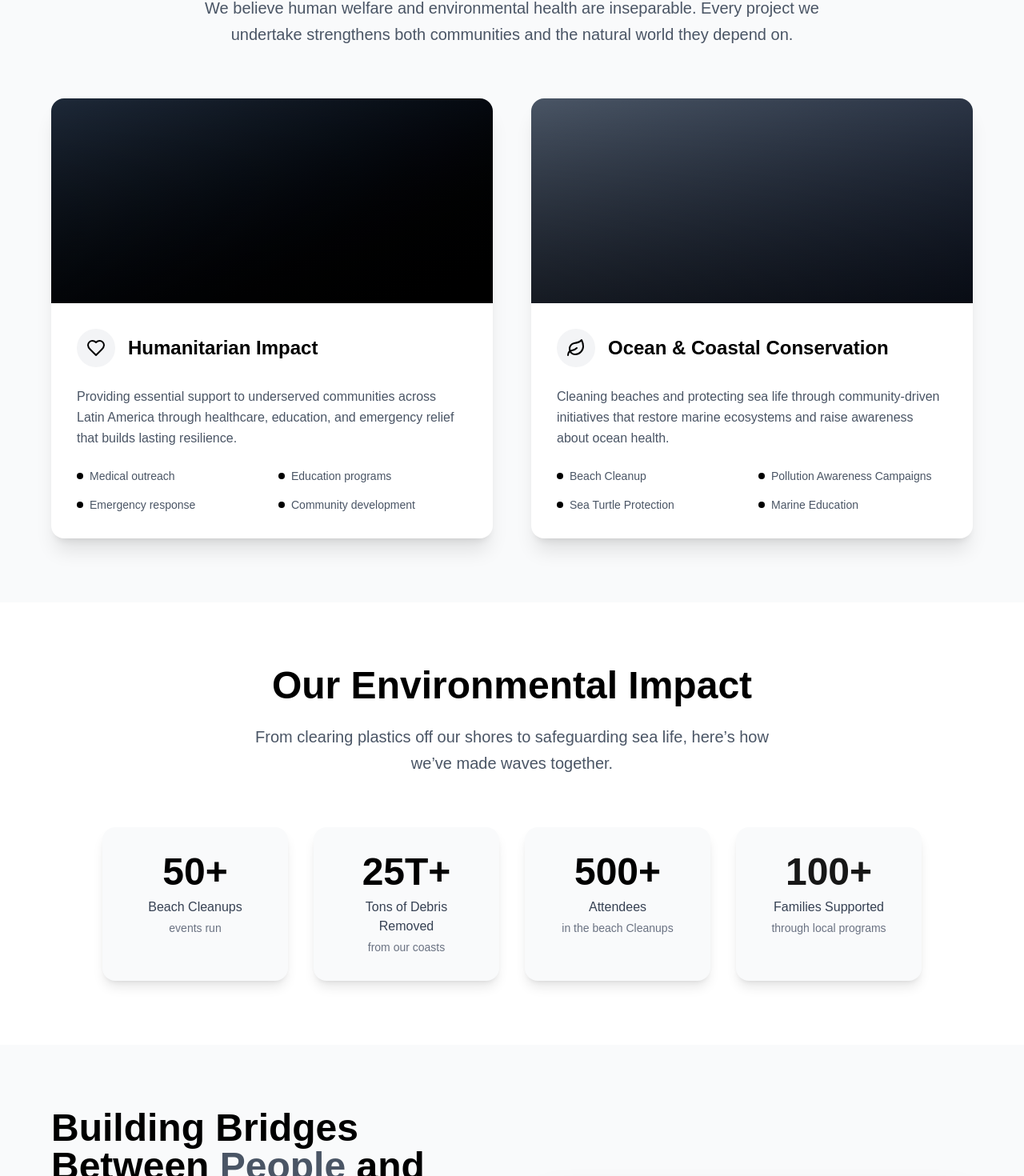
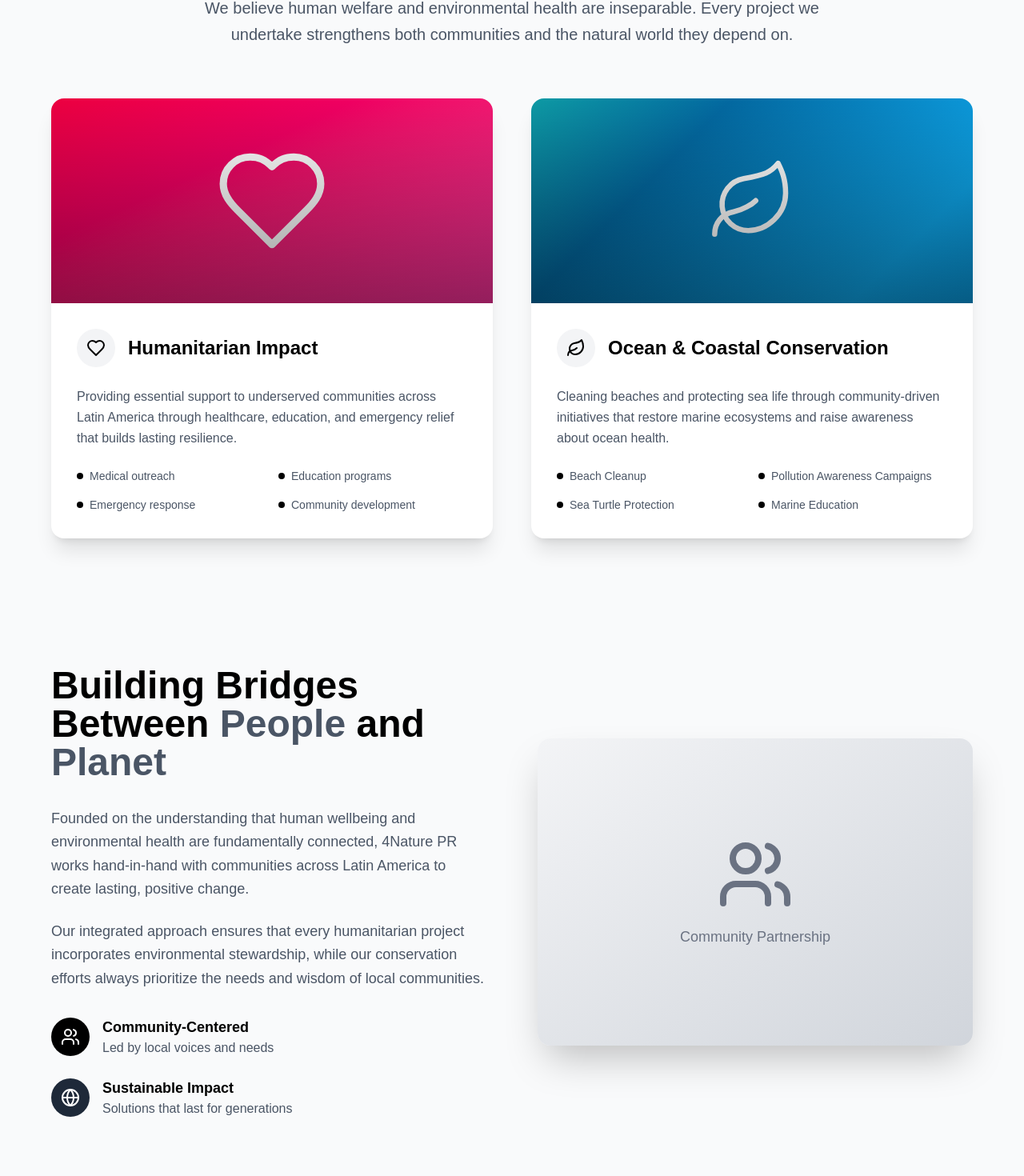
Before and after one commit to KevinIbarra1/4nature, a Next.js app: page / in a window 1280 px wide. Shown: the part 958-2428 px from the top of the page at 80% size. Built offline with nearby package versions, Linux system fonts and the light colour scheme.

Commit message:
add framer-motion for animations and enhance landing page with wave effects

```diff
--- a/package.json
+++ b/package.json
@@ -10,6 +10,7 @@
   },
   "dependencies": {
     "@lottiefiles/react-lottie-player": "^3.6.0",
+    "framer-motion": "^12.16.0",
     "lottie-react": "^2.4.1",
     "lucide-react": "^0.511.0",
     "next": "15.3.2",
--- a/src/app/page.js
+++ b/src/app/page.js
@@ -13,9 +13,19 @@ import {
   Instagram,
 } from "lucide-react";
 import { useState, useEffect } from "react";
+import { motion } from "framer-motion";
 
 export default function LandingPage() {
   const [isMenuOpen, setIsMenuOpen] = useState(false);
+
+
+
+
+
+  /* gradient wave animation (Ocean card) */
+  const waveAnim = {
+    backgroundPosition: ["0% 0%", "100% 100%", "0% 0%"],
+  };
 
   useEffect(() => {
     if (isMenuOpen) {
@@ -23,10 +33,18 @@ export default function LandingPage() {
     } else {
       document.body.classList.remove("overflow-hidden");
     }
-    return () => {
-      document.body.classList.remove("overflow-hidden");
+    return () => document.body.classList.remove("overflow-hidden");
+  }, [isMenuOpen]);
+
+  /* ---------- animation helpers ---------- */
+  const cardVariants = {
+    offscreen: { opacity: 0, y: 60 },
+    onscreen: {
+      opacity: 1,
+      y: 0,
+      transition: { duration: 0.6, ease: "easeOut" },
+    },
   };
-  }, [isMenuOpen]);
 
   return (
     <div className="min-h-screen bg-white scroll-smooth">
@@ -43,42 +61,26 @@ export default function LandingPage() {
                 className="rounded-full object-cover"
                 priority
               />
-              {/* Always show the title, even on mobile */}
-              <div>
               <h1 className="text-2xl font-bold text-black">4 Nature PR</h1>
-              </div>
             </div>
 
             {/* Desktop Navigation */}
             <nav className="hidden lg:flex items-center space-x-8">
+              {[
+                ["About", "#about"],
+                ["Our Work", "#mission"],
+                ["Impact", "#impact"],
+                ["Contact", "#contact"],
+              ].map(([label, href]) => (
                 <a
-                href="#about"
+                  key={label}
+                  href={href}
                   className="text-gray-700 hover:text-black font-medium transition-all duration-300 relative group"
                 >
-                About
-                <span className="absolute -bottom-1 left-0 w-0 h-0.5 bg-black transition-all duration-300 group-hover:w-full"></span>
+                  {label}
+                  <span className="absolute -bottom-1 left-0 w-0 h-0.5 bg-black transition-all duration-300 group-hover:w-full" />
                 </a>
-              <a
-                href="#mission"
-                className="text-gray-700 hover:text-black font-medium transition-all duration-300 relative group"
-              >
-                Our Work
-                <span className="absolute -bottom-1 left-0 w-0 h-0.5 bg-black transition-all duration-300 group-hover:w-full"></span>
-              </a>
-              <a
-                href="#impact"
-                className="text-gray-700 hover:text-black font-medium transition-all duration-300 relative group"
-              >
-                Impact
-                <span className="absolute -bottom-1 left-0 w-0 h-0.5 bg-black transition-all duration-300 group-hover:w-full"></span>
-              </a>
-              <a
-                href="#contact"
-                className="text-gray-700 hover:text-black font-medium transition-all duration-300 relative group"
-              >
-                Contact
-                <span className="absolute -bottom-1 left-0 w-0 h-0.5 bg-black transition-all duration-300 group-hover:w-full"></span>
-              </a>
+              ))}
               <button className="bg-black text-white px-6 py-2 rounded-full hover:bg-gray-800 transition-all duration-300 font-medium transform hover:scale-105 shadow-lg hover:shadow-xl">
                 Donate
               </button>
@@ -111,34 +113,21 @@ export default function LandingPage() {
           </button>
         </div>
         <div className="flex flex-col items-center justify-center h-full space-y-8">
+          {[
+            ["About", "#about"],
+            ["Our Work", "#mission"],
+            ["Impact", "#impact"],
+            ["Contact", "#contact"],
+          ].map(([label, href]) => (
             <a
-            href="#about"
+              key={label}
+              href={href}
               className="text-white text-2xl hover:text-gray-300 transition-colors"
               onClick={() => setIsMenuOpen(false)}
             >
-            About
+              {label}
             </a>
-          <a
-            href="#mission"
-            className="text-white text-2xl hover:text-gray-300 transition-colors"
-            onClick={() => setIsMenuOpen(false)}
-          >
-            Our Work
-          </a>
-          <a
-            href="#impact"
-            className="text-white text-2xl hover:text-gray-300 transition-colors"
-            onClick={() => setIsMenuOpen(false)}
-          >
-            Impact
-          </a>
-          <a
-            href="#contact"
-            className="text-white text-2xl hover:text-gray-300 transition-colors"
-            onClick={() => setIsMenuOpen(false)}
-          >
-            Contact
-          </a>
+          ))}
           <button
             className="bg-white text-black px-8 py-3 rounded-full text-xl font-medium hover:bg-gray-200 transition-colors"
             onClick={() => setIsMenuOpen(false)}
@@ -179,6 +168,7 @@ export default function LandingPage() {
       </section>
 
       {/* Mission Section */}
+      {/* ───────── Mission Section ───────── */}
       <section id="mission" className="py-20 bg-gray-50">
         <div className="container mx-auto px-6">
           <div className="text-center mb-16">
@@ -191,11 +181,34 @@ export default function LandingPage() {
               natural world they depend on.
             </p>
           </div>
+
           <div className="grid lg:grid-cols-2 gap-12 max-w-6xl mx-auto">
-            <div className="bg-white rounded-2xl shadow-xl overflow-hidden hover:shadow-2xl transition-all duration-500 transform hover:-translate-y-2 group">
-              <div className="h-64 bg-gradient-to-br from-gray-800 to-black relative overflow-hidden">
-                <div className="absolute inset-0 bg-gradient-to-t from-black/50 to-transparent"></div>
+            {/* ───── Humanitarian Impact ───── */}
+            <motion.div
+              className="bg-white rounded-2xl shadow-xl overflow-hidden hover:shadow-2xl transition-all duration-500 transform hover:-translate-y-2 group"
+              variants={cardVariants}
+              initial="offscreen"
+              whileInView="onscreen"
+              viewport={{ once: true, amount: 0.35 }}
+              whileHover={{ scale: 1.03 }}
+            >
+              {/* animated header */}
+              <div className="relative h-64 overflow-hidden flex items-center justify-center bg-gradient-to-br from-rose-600 to-pink-500">
+                {/* pulsing heart */}
+                <motion.div
+                  animate={{ scale: [1, 1.15, 1] }}
+                  transition={{
+                    duration: 2.4,
+                    repeat: Infinity,
+                    ease: "easeInOut",
+                  }}
+                  className="text-white"
+                >
+                  <Heart className="w-32 h-32" strokeWidth={1.5} />
+                </motion.div>
+                <div className="absolute inset-0 bg-gradient-to-t from-black/40 to-transparent" />
               </div>
+
               <div className="p-8">
                 <div className="flex items-center mb-6">
                   <div className="w-12 h-12 bg-gray-100 rounded-full flex items-center justify-center mr-4">
@@ -211,36 +224,67 @@ export default function LandingPage() {
                   relief that builds lasting resilience.
                 </p>
                 <div className="grid grid-cols-2 gap-4 text-sm text-gray-600">
-                  <div className="flex items-center">
-                    <div className="w-2 h-2 bg-black rounded-full mr-2"></div>
-                    Medical outreach
+                  {[
+                    "Medical outreach",
+                    "Education programs",
+                    "Emergency response",
+                    "Community development",
+                  ].map((item) => (
+                    <div key={item} className="flex items-center">
+                      <span className="w-2 h-2 bg-black rounded-full mr-2" />
+                      {item}
                     </div>
-                  <div className="flex items-center">
-                    <div className="w-2 h-2 bg-black rounded-full mr-2"></div>
-                    Education programs
-                  </div>
-                  <div className="flex items-center">
-                    <div className="w-2 h-2 bg-black rounded-full mr-2"></div>
-                    Emergency response
-                  </div>
-                  <div className="flex items-center">
-                    <div className="w-2 h-2 bg-black rounded-full mr-2"></div>
-                    Community development
+                  ))}
                 </div>
               </div>
-              </div>
-            </div>
-            <div className="bg-white rounded-2xl shadow-xl overflow-hidden hover:shadow-2xl transition-all duration-500 transform hover:-translate-y-2 group">
-              <div className="h-64 bg-gradient-to-br from-gray-600 to-gray-900 relative overflow-hidden">
-                <div className="absolute inset-0 bg-gradient-to-t from-black/50 to-transparent"></div>
-              </div>
+            </motion.div>
+
+            {/* ───── Ocean & Coastal Conservation ───── */}
+            <motion.div
+              className="bg-white rounded-2xl shadow-xl overflow-hidden hover:shadow-2xl transition-all duration-500 transform hover:-translate-y-2 group"
+              variants={cardVariants}
+              initial="offscreen"
+              whileInView="onscreen"
+              viewport={{ once: true, amount: 0.35 }}
+              whileHover={{ scale: 1.03 }}
+            >
+              {/* animated header */}
+              <motion.div
+                className="relative h-64 overflow-hidden"
+                animate={waveAnim}
+                transition={{
+                  duration: 18,
+                  repeat: Infinity,
+                  ease: "linear",
+                }}
+                style={{
+                  backgroundImage:
+                    "linear-gradient(135deg,#0284c7 0%,#14b8a6 25%,#0369a1 50%,#0ea5e9 75%,#0284c7 100%)",
+                  backgroundSize: "200% 200%",
+                }}
+              >
+                {/* leaf icon floating */}
+                <motion.div
+                  className="absolute inset-0 flex items-center justify-center text-white"
+                  animate={{ y: ["0%", "-8%", "0%"] }}
+                  transition={{
+                    duration: 6,
+                    repeat: Infinity,
+                    ease: "easeInOut",
+                  }}
+                >
+                  <Leaf className="w-28 h-28" strokeWidth={1.4} />
+                </motion.div>
+                <div className="absolute inset-0 bg-gradient-to-t from-black/40 to-transparent" />
+              </motion.div>
+
               <div className="p-8">
                 <div className="flex items-center mb-6">
                   <div className="w-12 h-12 bg-gray-100 rounded-full flex items-center justify-center mr-4">
                     <Leaf className="h-6 w-6 text-black" />
                   </div>
                   <h4 className="text-2xl font-bold text-black">
-                    Ocean & Coastal Conservation
+                    Ocean &amp; Coastal Conservation
                   </h4>
                 </div>
                 <p className="text-gray-600 mb-6 leading-relaxed">
@@ -249,70 +293,20 @@ export default function LandingPage() {
                   and raise awareness about ocean health.
                 </p>
                 <div className="grid grid-cols-2 gap-4 text-sm text-gray-600">
-                  <div className="flex items-center">
-                    <div className="w-2 h-2 bg-black rounded-full mr-2"></div>
-                    Beach Cleanup
+                  {[
+                    "Beach Cleanup",
+                    "Pollution Awareness Campaigns",
+                    "Sea Turtle Protection",
+                    "Marine Education",
+                  ].map((item) => (
+                    <div key={item} className="flex items-center">
+                      <span className="w-2 h-2 bg-black rounded-full mr-2" />
+                      {item}
                     </div>
-                  <div className="flex items-center">
-                    <div className="w-2 h-2 bg-black rounded-full mr-2"></div>
-                    Pollution Awareness Campaigns
-                  </div>
-                  <div className="flex items-center">
-                    <div className="w-2 h-2 bg-black rounded-full mr-2"></div>
-                    Sea Turtle Protection
-                  </div>
-                  <div className="flex items-center">
-                    <div className="w-2 h-2 bg-black rounded-full mr-2"></div>
-                    Marine Education
+                  ))}
                 </div>
               </div>
-              </div>
-            </div>
-          </div>
-        </div>
-      </section>
-
-      {/* Impact Section */}
-      <section id="impact" className="py-20 bg-white">
-        <div className="container mx-auto px-6">
-          <div className="text-center mb-16">
-            <h3 className="text-4xl md:text-5xl font-bold text-black mb-6">
-              Our Environmental Impact
-            </h3>
-            <p className="text-xl text-gray-600 max-w-2xl mx-auto leading-relaxed">
-              From clearing plastics off our shores to safeguarding sea life,
-              here’s how we’ve made waves together.
-            </p>
-          </div>
-          <div className="grid grid-cols-2 lg:grid-cols-4 gap-8 max-w-5xl mx-auto">
-            <div className="text-center bg-gray-50 rounded-2xl p-8 shadow-lg hover:shadow-xl hover:bg-white transition-all duration-300 transform hover:scale-105">
-              <div className="text-5xl font-bold text-black mb-2">50+</div>
-              <div className="text-gray-700 font-medium">Beach Cleanups</div>
-              <div className="text-sm text-gray-500 mt-1">events run</div>
-            </div>
-            <div className="text-center bg-gray-50 rounded-2xl p-8 shadow-lg hover:shadow-xl hover:bg-white transition-all duration-300 transform hover:scale-105">
-              <div className="text-5xl font-bold text-black mb-2">25T+</div>
-              <div className="text-gray-700 font-medium">
-                Tons of Debris Removed
-              </div>
-              <div className="text-sm text-gray-500 mt-1">from our coasts</div>
-            </div>
-            <div className="text-center bg-gray-50 rounded-2xl p-8 shadow-lg hover:shadow-xl hover:bg-white transition-all duration-300 transform hover:scale-105">
-              <div className="text-5xl font-bold text-black mb-2">500+</div>
-              <div className="text-gray-700 font-medium">Attendees</div>
-              <div className="text-sm text-gray-500 mt-1">
-                in the beach Cleanups
-              </div>
-            </div>
-            <div className="text-center bg-gray-50 rounded-2xl p-8 shadow-lg hover:shadow-xl hover:bg-white transition-all duration-300 transform hover:scale-105">
-              <div className="text-5xl font-bold text-red mb-2">100+</div>
-              <div className="text-gray-700 font-medium">
-                Families Supported
-              </div>
-              <div className="text-sm text-gray-500 mt-1">
-                through local programs
-              </div>
-            </div>
+            </motion.div>
           </div>
         </div>
       </section>
```
Also changed, not shown: src/app/globals.css (+11 -0 lines), 1 other file (tests, documents, lock files or other folders). Lines whose indentation alone changed are shown as unchanged.
